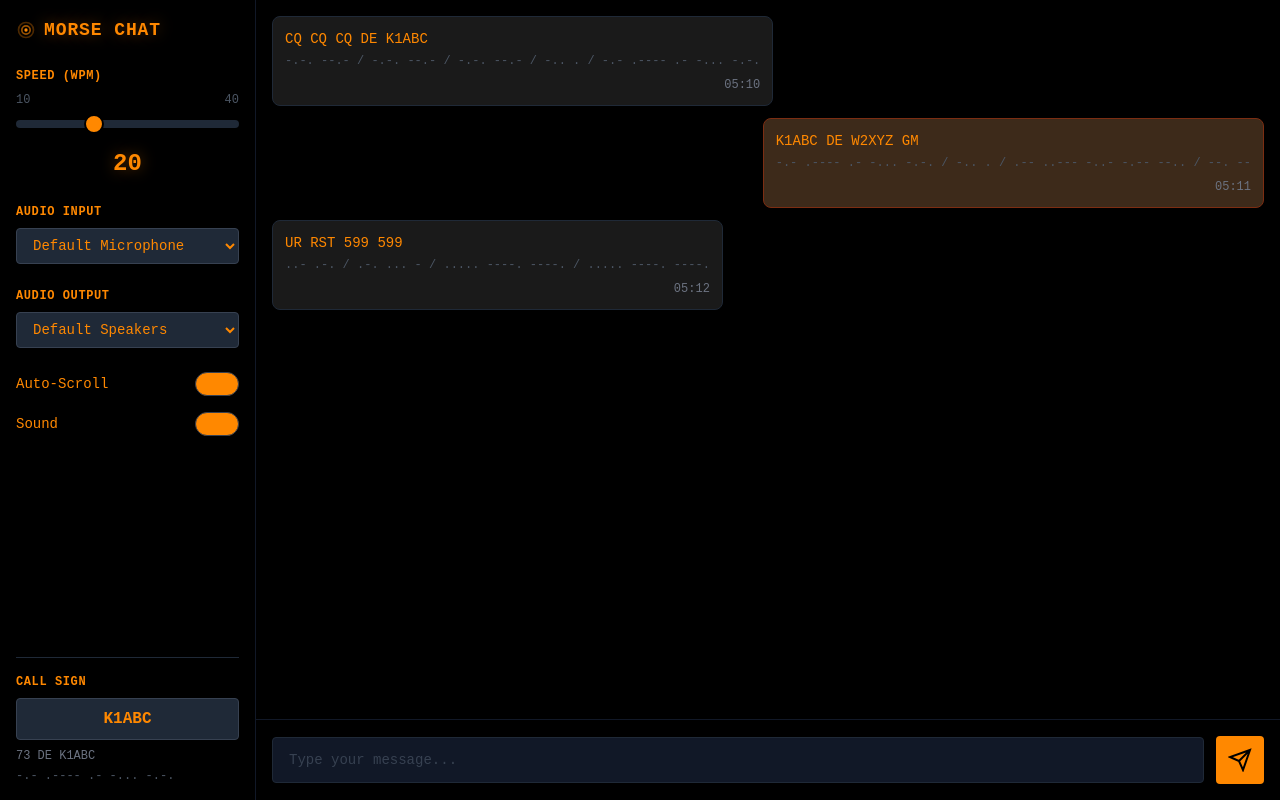
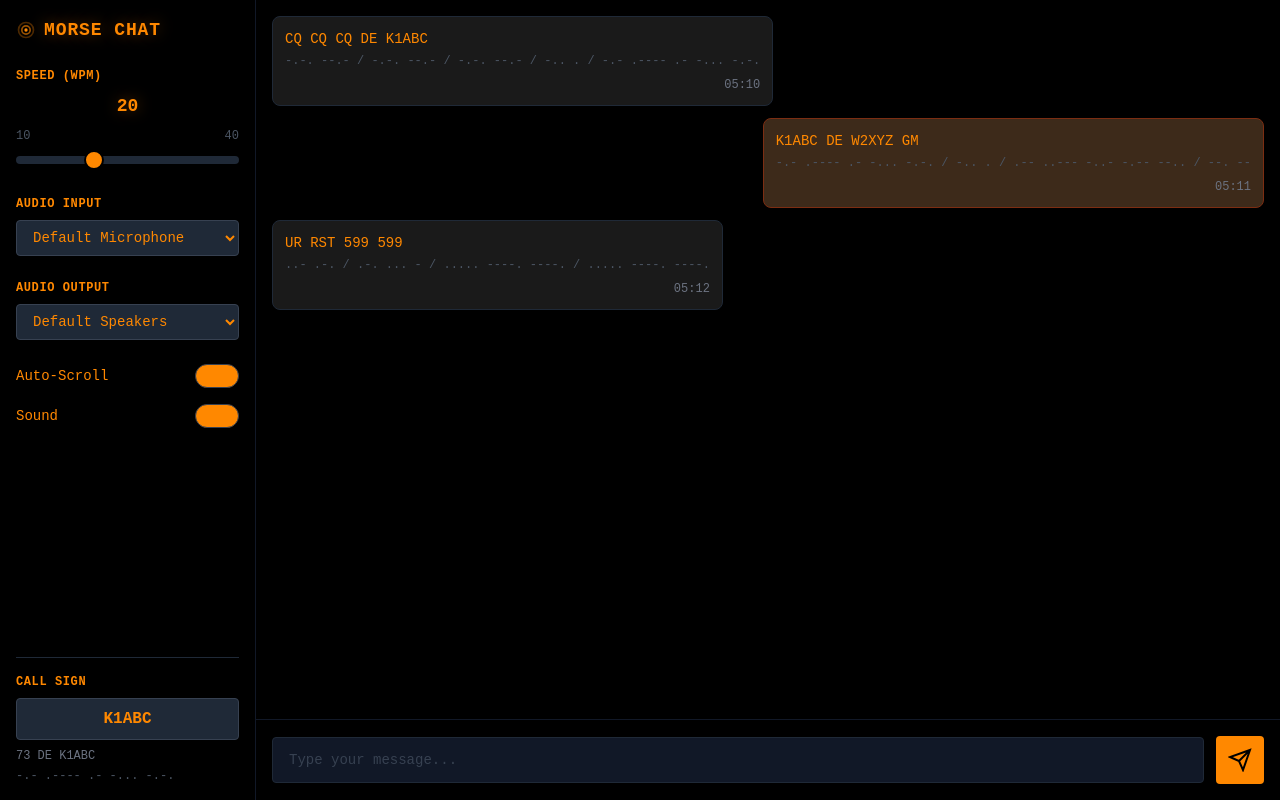
Before and after one commit to PapaDream/morse-chat, a React (Vite) app in the folder morse-chat-web/: page / in a window 1280 px wide. Built offline with nearby package versions, Linux system fonts and the light colour scheme.

Commit message:
Move WPM number above slider and make smaller
- text-2xl → text-lg (smaller)
- Moved from below slider to above (between title and 10/40 labels)
- Keeps glow effect
- Better visual flow

```diff
--- a/morse-chat-web/src/components/Sidebar.tsx
+++ b/morse-chat-web/src/components/Sidebar.tsx
@@ -43,6 +43,9 @@ export function Sidebar({
       {/* Speed Section */}
       <div className="mb-6">
         <h2 className="text-xs font-bold text-terminal-orange mb-2 uppercase tracking-wider">Speed (WPM)</h2>
+        <div className="text-center text-lg font-bold text-terminal-orange mb-2" style={{ textShadow: '0 0 15px rgba(255, 136, 0, 0.4)' }}>
+          {wpm}
+        </div>
         <div className="flex justify-between text-xs text-gray-600 mb-1">
           <span>10</span>
           <span>40</span>
@@ -56,9 +59,6 @@ export function Sidebar({
           onChange={(e) => onWpmChange(Number(e.target.value))}
           className="w-full h-2 bg-gray-800 rounded appearance-none cursor-pointer slider-orange"
         />
-        <div className="text-center text-2xl font-bold text-terminal-orange mt-3" style={{ textShadow: '0 0 15px rgba(255, 136, 0, 0.4)' }}>
-          {wpm}
-        </div>
       </div>
 
       {/* Audio Section */}
```
